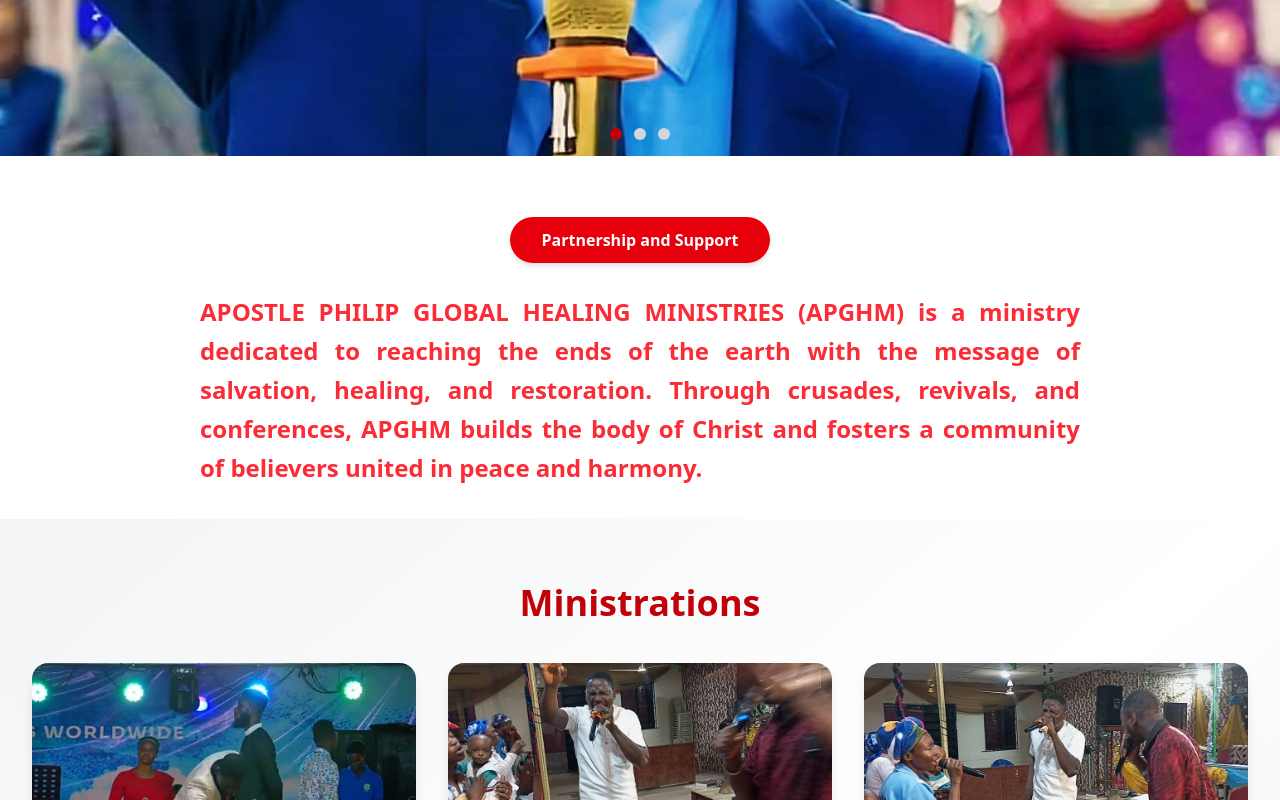
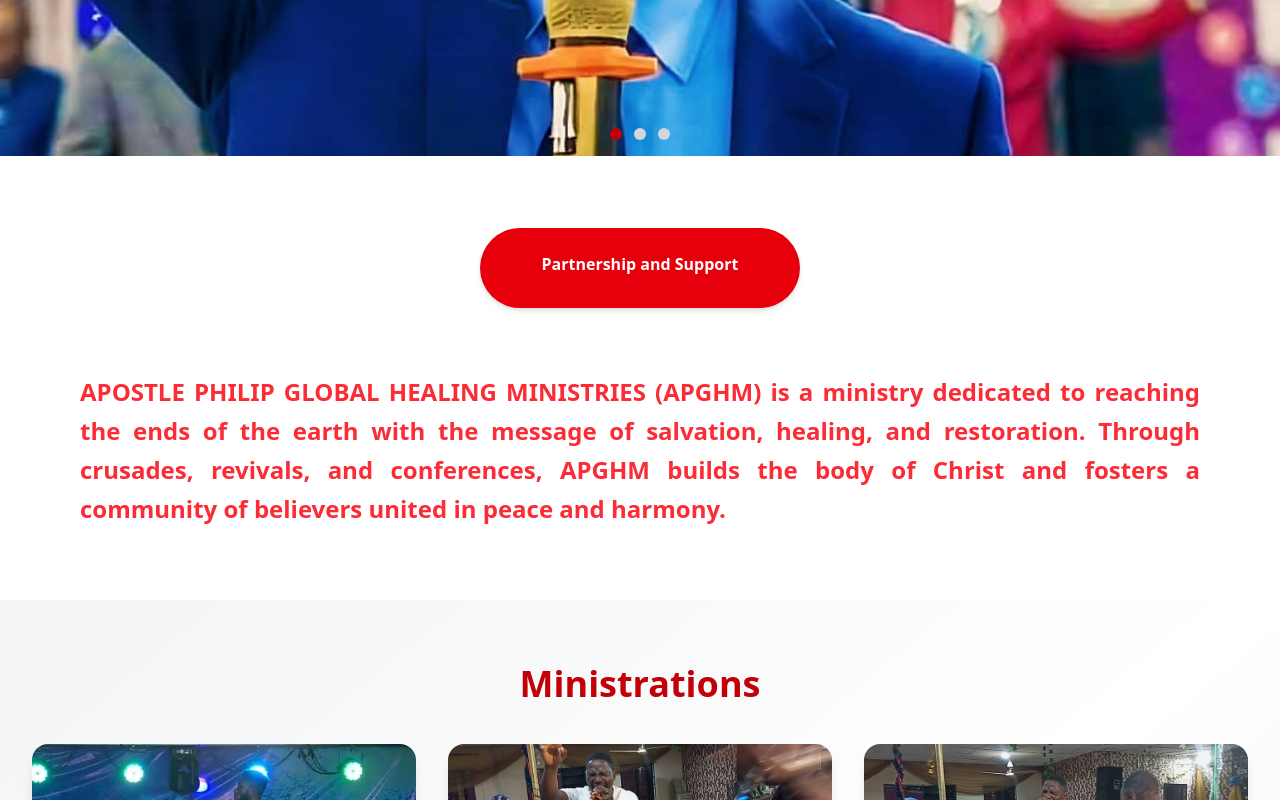
Before and after one commit to olamico/apostle-philip-global, a React (Vite) app: page / in a window 1280 px wide. Shown: the part 652-1452 px from the top of the page. Built offline with nearby package versions, Linux system fonts and the light colour scheme.

Commit message:
home resposiveness done

```diff
--- a/src/App.jsx
+++ b/src/App.jsx
@@ -158,22 +158,24 @@
             </div>
           </div>
 
-          <div className="w-full flex flex-col items-center text-center md:text-left space-y-6 py-8 px-50 mt-10">
-            <div>
+          <div className=" flex-col justify-center items-center text-center md:text-left space-y-6 py-8 mt-10">
+            <div className="flex justify-center">
               <a
                 href="#becomeAPartner"
-                className="mt-6 mb-5 px-8 py-3 bg-red-600 text-white rounded-full font-semibold shadow-md hover:bg-gray-700 hover:shadow-xl hover:-translate-y-0.5 active:translate-y-0 transition-all duration-300"
+                className="flex p-6 w-80 h-20 justify-center bg-red-600 text-white rounded-full font-semibold shadow-md hover:bg-gray-700 hover:shadow-xl hover:-translate-y-0.5 active:translate-y-0 transition-all duration-300"
               >
                 Partnership and Support
               </a>
             </div>
-            <h1 className="text-2xl text-justify font-semibold text-red-500 leading-relaxed mt-4">
+            <div>
+              <h1 className="flex justify-center text-justify  text-2xl md:px-20 font-semibold text-red-500 leading-relaxed mt-4 p-10">
                 APOSTLE PHILIP GLOBAL HEALING MINISTRIES (APGHM) is a ministry
                 dedicated to reaching the ends of the earth with the message of
                 salvation, healing, and restoration. Through crusades, revivals,
                 and conferences, APGHM builds the body of Christ and fosters a
                 community of believers united in peace and harmony.
               </h1>
+            </div>
           </div>
 
           {/* <div className="flex flex-col items-center justify-center min-h-screen bg-gradient-to-br from-gray-100 via-white to-gray-200 p-8 gap-10">
```
Lines whose indentation alone changed are shown as unchanged.
